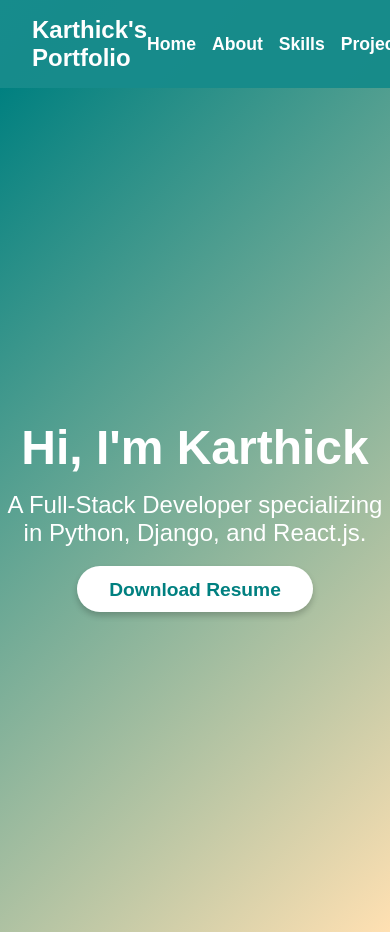
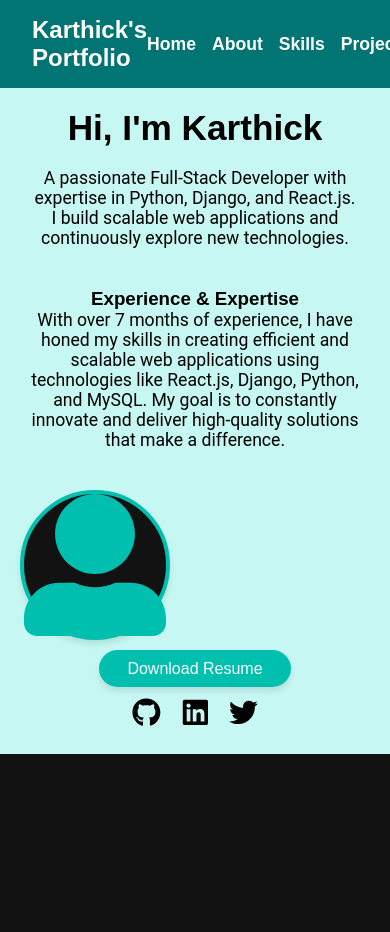
Before and after one commit to Karthick-candy/my-portfolio, a React (Create React App) app in the folder portfolio_frontend/: page / in a window 390 px wide. Shown: the top 932 px of the page. After the commit the page ends 844 px from the top, so only its background shows below. Built offline with nearby package versions, Linux system fonts and the light colour scheme.

Commit message:
Responsive design and content change for home page

```diff
--- a/portfolio_frontend/package.json
+++ b/portfolio_frontend/package.json
@@ -7,8 +7,10 @@
     "@testing-library/react": "^13.4.0",
     "@testing-library/user-event": "^13.5.0",
     "axios": "^1.7.8",
+    "framer-motion": "^11.12.0",
     "react": "^18.3.1",
     "react-dom": "^18.3.1",
+    "react-icons": "^5.3.0",
     "react-router-dom": "^7.0.1",
     "react-scripts": "5.0.1",
     "react-scroll": "^1.9.0",
--- a/portfolio_frontend/src/App.css
+++ b/portfolio_frontend/src/App.css
@@ -6,9 +6,9 @@
   }
 
   body {
-    font-family: "Poppins", sans-serif;
-    background: linear-gradient(135deg, #e0f7fa, #ffe0b2);
-    color: #333;
+    background-color: #121212;
+    color: #fff;
+    font-family: 'Arial', sans-serif;
     overflow-x: hidden;
   }
 
--- a/portfolio_frontend/src/assets/styles/Home.css
+++ b/portfolio_frontend/src/assets/styles/Home.css
@@ -1,50 +1,184 @@
+/* Home.css */
 .hero {
-    height: 100vh;
+    background-color: #c6f7f2; /* Light gray background for the hero section */
+    color: #000000;
+    height: auto;
     display: flex;
+    flex-direction: column;
+    justify-content: center;
     align-items: center;
-    justify-content: center;
-    background: linear-gradient(135deg, #008080, #ffe0b2);
     text-align: center;
-    color: white;
-    animation: fadeIn 2s ease-in-out;
+    /* padding-top: 40px; */
+  }
+
+  .hero__content {
+    max-width: 900px;
+    padding: 20px;
+    box-sizing: border-box;
   }
 
   .hero__content h1 {
     font-size: 3rem;
-    margin-bottom: 1rem;
+    font-family: 'Poppins', sans-serif;
+    color: #000000;
+    margin-bottom: 20px;
   }
 
   .hero__content p {
-    font-size: 1.5rem;
-    margin-bottom: 2rem;
+    font-size: 1.2rem;
+    font-family: 'Roboto', sans-serif;
+    color: #000000;
+    margin-bottom: 40px;
+  }
+
+  .hero__photo {
+    border-radius: 50%;
+    width: 150px;
+    height: 150px;
+    margin: 20px 0;
+    object-fit: cover;
+    border: 4px solid #00bfae;
+    box-shadow: 0 4px 6px rgba(0, 0, 0, 0.1);
   }
 
   .hero__button {
-    padding: 0.8rem 2rem;
-    background: white;
-    color: #008080;
+    padding: 12px 30px;
+    font-size: 1.1rem;
+    background-color: #00bfae;
+    color: white;
     border: none;
-    font-size: 1.2rem;
-    font-weight: bold;
+    border-radius: 30px;
     cursor: pointer;
-    border-radius: 50px;
-    box-shadow: 0px 4px 6px rgba(0, 0, 0, 0.2);
-    transition: transform 0.3s, box-shadow 0.3s;
+    text-decoration: none;
+    transition: background-color 0.3s ease;
+    box-shadow: 0 4px 6px rgba(0, 0, 0, 0.1);
   }
 
   .hero__button:hover {
-    transform: scale(1.1);
-    box-shadow: 0px 6px 12px rgba(0, 0, 0, 0.3);
+    background-color: #ff6347;
   }
 
-  /* Fade-In Animation */
-  @keyframes fadeIn {
-    from {
-      opacity: 0;
-      transform: translateY(50px);
+  .hero__button:active {
+    transform: scale(0.98);
+  }
+
+  /* Photo container for fallback in case of no image */
+  .hero__photo-container {
+    margin: 20px 0;
+  }
+
+  .hero__photo-icon {
+    display: flex;
+    justify-content: center;
+    align-items: center;
+    background-color: #121212;
+    border-radius: 50%;
+    width: 150px;
+    height: 150px;
+    border: 4px solid #00bfae; /* Matching border color */
+    box-shadow: 0 4px 6px rgba(0, 0, 0, 0.1);
+  }
+
+  .hero__photo {
+    border-radius: 50%;
+    width: 150px;
+    height: 150px;
+    object-fit: cover;
+    border: 4px solid #00bfae;
+    box-shadow: 0 4px 6px rgba(0, 0, 0, 0.1);
+  }
+
+  .social-icons {
+    margin-top: 20px;
+    display: flex;
+    justify-content: center;
+    gap: 20px;
+  }
+
+  .social-icons a {
+    font-size: 2rem;
+    color: #000000;
+    transition: color 0.3s ease;
+  }
+
+  .social-icons a:hover {
+    color: #ff6347;
+  }
+
+  /* Media Queries for Responsiveness */
+
+  /* Mobile Devices (up to 480px) */
+  @media (max-width: 480px) {
+    .hero__content h1 {
+      font-size: 1.8rem;
     }
-    to {
-      opacity: 1;
-      transform: translateY(0);
+
+    .hero__content p {
+      font-size: 1rem;
+      padding: 0 10px;
+    }
+
+    .hero__photo {
+      width: 120px;
+      height: 120px;
+    }
+
+    .hero__button {
+      padding: 10px 25px;
+      font-size: 1rem;
+    }
+
+    .social-icons a {
+      font-size: 1.5rem;
     }
   }
+
+  /* Tablet Devices (481px to 768px) */
+  @media (max-width: 768px) {
+    .hero__content h1 {
+      font-size: 2.2rem;
+    }
+
+    .hero__content p {
+      font-size: 1.1rem;
+    }
+
+    .hero__photo {
+      width: 140px;
+      height: 140px;
+    }
+
+    .hero__button {
+      padding: 10px 28px;
+      font-size: 1rem;
+    }
+
+    .social-icons a {
+      font-size: 1.8rem;
+    }
+  }
+
+  /* Desktop Devices (769px and above) */
+  @media (min-width: 769px) {
+    .hero__content h1 {
+      font-size: 3rem;
+    }
+
+    .hero__content p {
+      font-size: 1.2rem;
+    }
+
+    .hero__photo {
+      width: 150px;
+      height: 150px;
+    }
+
+    .hero__button {
+      padding: 12px 30px;
+      font-size: 1.1rem;
+    }
+
+    .social-icons a {
+      font-size: 2rem;
+    }
+  }
--- a/portfolio_frontend/src/assets/styles/Navbar.css
+++ b/portfolio_frontend/src/assets/styles/Navbar.css
@@ -23,5 +23,5 @@
 }
 
 .navbar__menu li a:hover {
-  color: #ff0000;
+  color: #00f2ff;
 }
--- a/portfolio_frontend/src/components/Home.js
+++ b/portfolio_frontend/src/components/Home.js
@@ -1,23 +1,113 @@
 import React from "react";
+import { motion } from "framer-motion";
+import { FaGithub, FaLinkedin, FaTwitter, FaUserAlt } from "react-icons/fa"; // Import FaUserAlt for fallback icon
 import "../assets/styles/Home.css";
 
 const Home = () => {
+  const profileImage = ""; // Leave it empty or assign a value to test the fallback mechanism
+
   return (
+    <div>
+      {/* Hero Section */}
       <section id="home" className="hero">
-      <div className="hero__content">
-        <h1>Hi, I'm Karthick</h1>
+        <motion.div
+          className="hero__content"
+          initial={{ opacity: 0, y: 50 }}
+          animate={{ opacity: 1, y: 0 }}
+          transition={{ duration: 1.2, ease: "easeOut" }}
+        >
+          {/* Introduction Section */}
+          <motion.h1
+            initial={{ opacity: 0, y: -50 }}
+            animate={{ opacity: 1, y: 0 }}
+            transition={{ delay: 0.5, duration: 1.5, ease: "easeOut" }}
+          >
+            Hi, I'm Karthick
+          </motion.h1>
+          <motion.p
+            initial={{ opacity: 0, y: 50 }}
+            animate={{ opacity: 1, y: 0 }}
+            transition={{ delay: 1, duration: 1.5, ease: "easeOut" }}
+          >
+            A passionate Full-Stack Developer with expertise in Python, Django, and React.js.
+            I build scalable web applications and continuously explore new technologies.
+          </motion.p>
+
+          {/* Experience Section */}
+          <motion.div
+            className="experience"
+            initial={{ opacity: 0, y: 50 }}
+            animate={{ opacity: 1, y: 0 }}
+            transition={{ delay: 1.5, duration: 1.5, ease: "easeOut" }}
+          >
+            <h3>Experience & Expertise</h3>
             <p>
-          A Full-Stack Developer specializing in Python, Django, and React.js.
+              With over 7 months of experience, I have honed my skills in creating efficient and scalable web
+              applications using technologies like React.js, Django, Python, and MySQL. My goal is to constantly
+              innovate and deliver high-quality solutions that make a difference.
             </p>
-        <a
+          </motion.div>
+
+          {/* Profile Image or Default Icon */}
+          <motion.div
+            className="hero__photo-container"
+            initial={{ opacity: 0 }}
+            animate={{ opacity: 1 }}
+            transition={{ delay: 2, duration: 1, ease: "easeOut" }}
+          >
+            {profileImage ? (
+              <motion.img
+                src={profileImage}
+                alt="Karthick's Profile"
+                className="hero__photo"
+                initial={{ opacity: 0 }}
+                animate={{ opacity: 1 }}
+                transition={{ delay: 2, duration: 1, ease: "easeOut" }}
+              />
+            ) : (
+              <motion.div
+                className="hero__photo-icon"
+                initial={{ opacity: 0 }}
+                animate={{ opacity: 1 }}
+                transition={{ delay: 2, duration: 1, ease: "easeOut" }}
+              >
+                <FaUserAlt size={150} color="#00bfae" />
+              </motion.div>
+            )}
+          </motion.div>
+
+          {/* Resume and Social Media Links */}
+          <motion.a
             href="http://localhost:8000/api/resume/download"
             className="hero__button"
             download
+            initial={{ opacity: 0 }}
+            animate={{ opacity: 1 }}
+            transition={{ delay: 2.5, duration: 1, ease: "easeOut" }}
           >
             Download Resume
+          </motion.a>
+
+          {/* Social Icons */}
+          <motion.div
+            className="social-icons"
+            initial={{ opacity: 0 }}
+            animate={{ opacity: 1 }}
+            transition={{ delay: 3, duration: 1, ease: "easeOut" }}
+          >
+            <a href="https://github.com/Karthick-candy" target="_blank" rel="noopener noreferrer">
+              <FaGithub />
             </a>
+            <a href="https://www.linkedin.com/in/karthick-thangarasu/" target="_blank" rel="noopener noreferrer">
+              <FaLinkedin />
+            </a>
+            <a href="https://twitter.com/KarthickDev" target="_blank" rel="noopener noreferrer">
+              <FaTwitter />
+            </a>
+          </motion.div>
+        </motion.div>
+      </section>
     </div>
-    </section>
   );
 };
 
```
Also changed, not shown: 1 other file (tests, documents, lock files or other folders). Lines whose indentation alone changed are shown as unchanged.
